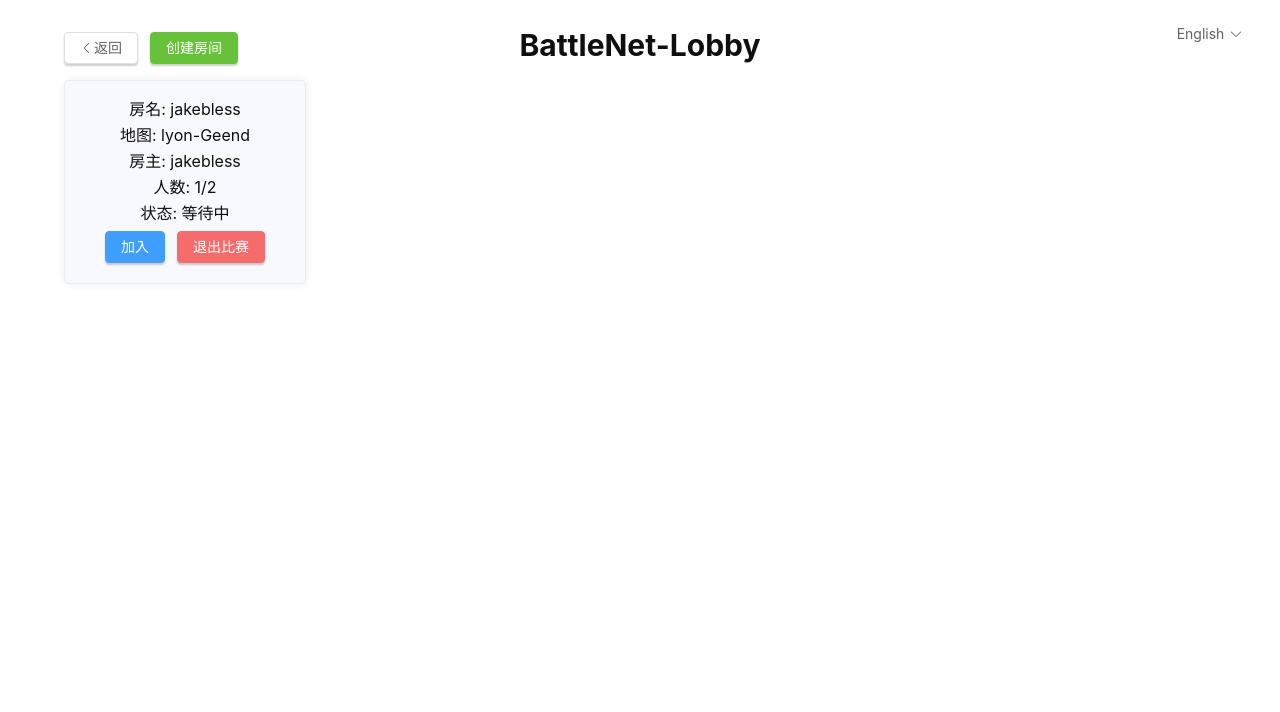
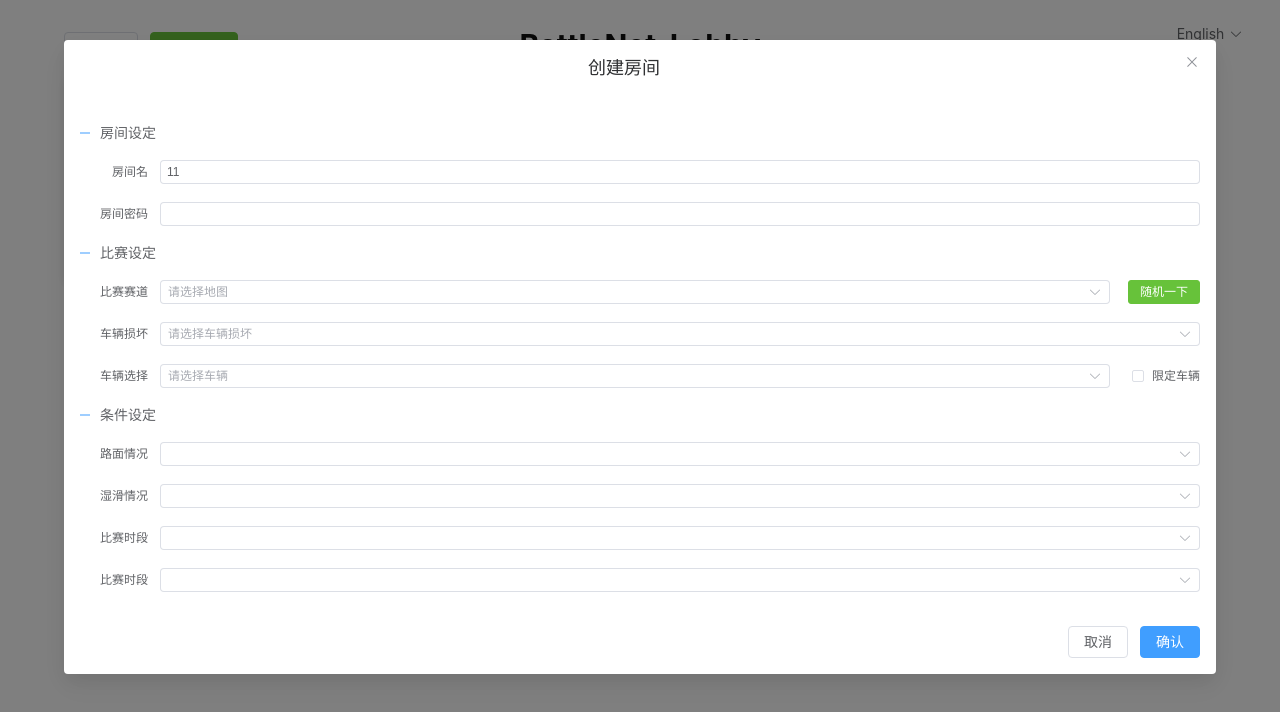
Before and after one commit to geekerlw/RBROnlineRacing, a Vue app in the folder rbnclient/: page /#/lobby in a window 1280 px wide. Shown: the top 712 px of the page. Built offline with nearby package versions, Linux system fonts and the light colour scheme.

Commit message:
update-ui-创建比赛

```diff
--- a/rbnclient/src-tauri/tauri.conf.json
+++ b/rbnclient/src-tauri/tauri.conf.json
@@ -33,8 +33,8 @@
         "fullscreen": false,
         "resizable": true,
         "title": "rbnclient",
-        "width": 800,
-        "height": 600
+        "width": 900,
+        "height": 700
       }
     ]
   }
--- /dev/null
+++ b/rbnclient/src/components/CreateOrEditRace.vue
@@ -0,0 +1,212 @@
+<template>
+  <!-- 利用element-plus的弹窗组件实现 -->
+  <el-dialog title="创建房间" v-model="dialogVisible" width="90%" top="5vh" class="dlog"  modal="false">
+    <el-form :model="form" size="small" :rules="rules" label-width="80px">
+      <div class="group-title">房间设定</div>
+      <el-form-item label="房间名" prop="name">
+        <el-input v-model="form.name"></el-input>
+      </el-form-item>
+      <el-form-item label="房间密码" prop="password">
+        <el-input v-model="form.password"></el-input>
+      </el-form-item>
+
+      <div class="group-title">比赛设定</div>
+      <el-form-item label="比赛赛道" prop="stage" class="multitem">
+        <el-select v-model="form.stage" placeholder="请选择地图" filterable>
+          <el-option
+            v-for="item in stageList"
+            :key="item.value"
+            :label="item.label"
+            :value="item.value"
+          ></el-option>
+        </el-select>
+        <el-button class="line-btn" @click="randomStage" type="success"
+          >随机一下</el-button
+        >
+      </el-form-item>
+      <!-- 车辆损坏 select -->
+      <el-form-item label="车辆损坏" prop="damage">
+        <el-select v-model="form.damage" placeholder="请选择车辆损坏">
+          <el-option
+            v-for="item in damageList"
+            :key="item.value"
+            :label="item.label"
+            :value="item.value"
+          ></el-option>
+        </el-select>
+      </el-form-item>
+      <!-- 车辆选择 select 支持搜索 -->
+      <el-form-item label="车辆选择" prop="car" class="multitem">
+        <el-select v-model="form.car" placeholder="请选择车辆" filterable>
+          <el-option
+            v-for="item in carList"
+            :key="item.value"
+            :label="item.label"
+            :value="item.value"
+          ></el-option>
+        </el-select>
+        <el-checkbox>
+          <span slot="label">限定车辆</span>
+        </el-checkbox>
+      </el-form-item>
+
+      <div class="group-title">条件设定</div>
+      <!-- 路面情况 -->
+      <el-form-item label="路面情况" prop="road">
+        <el-select v-model="form.road" placeholder="">
+          <el-option
+            v-for="item in roadList"
+            :key="item.value"
+            :label="item.label"
+            :value="item.value"
+          ></el-option>
+        </el-select>
+      </el-form-item>
+      <!-- 湿滑情况选择 -->
+      <el-form-item label="湿滑情况" prop="湿滑情况">
+        <el-select v-model="form.road" placeholder="">
+          <el-option
+            v-for="item in roadList"
+            :key="item.value"
+            :label="item.label"
+            :value="item.value"
+          ></el-option>
+        </el-select>
+      </el-form-item>
+      <el-form-item label="比赛时段" prop="路面情况">
+        <el-select v-model="form.road" placeholder="">
+          <el-option
+            v-for="item in roadList"
+            :key="item.value"
+            :label="item.label"
+            :value="item.value"
+          ></el-option>
+        </el-select>
+      </el-form-item>
+      <el-form-item label="比赛时段" prop="路面情况">
+        <el-select v-model="form.road" placeholder="">
+          <el-option
+            v-for="item in roadList"
+            :key="item.value"
+            :label="item.label"
+            :value="item.value"
+          ></el-option>
+        </el-select>
+      </el-form-item>
+    </el-form>
+
+    <template #footer>
+      <span class="dialog-footer">
+        <el-button @click="dialogVisible = false">取消</el-button>
+        <el-button type="primary"> 确认 </el-button>
+      </span>
+    </template>
+  </el-dialog>
+</template>
+<script setup>
+import { ref, reactive } from "vue";
+const dialogVisible = ref(false);
+const showCreateRace = () => {
+  dialogVisible.value = true;
+  console.log("showCreateRace");
+};
+const hideCreateRace = () => {
+  dialogVisible.value = false;
+};
+
+// 判断是否是编辑模式
+const editRaceId = ref("");
+
+const stageList = [
+  {
+    label: "hy",
+    value: "hy",
+  },
+  {
+    label: "com",
+    value: "com",
+  },
+];
+const damageList = [
+  {
+    label: "real",
+    value: "real",
+  },
+  {
+    label: "sim",
+    value: "sim",
+  },
+];
+const carList = [
+  {
+    label: "car1",
+    value: "car1",
+  },
+  {
+    label: "car2",
+    value: "car2",
+  },
+];
+const roadList = [
+  {
+    label: "road1",
+    value: "road1",
+  },
+  {
+    label: "road2",
+    value: "road2",
+  },
+];
+
+const rules = [];
+const form = reactive({
+  name: "11",
+  stage: "",
+  damage: "",
+  car: "",
+  road: '',
+});
+
+const randomStage = () => {
+  const index = Math.floor(Math.random() * stageList.length);
+  form.stage = stageList[index].value;
+};
+
+defineExpose({
+  showCreateRace,
+  hideCreateRace,
+});
+</script>
+<style lang="less" scoped>
+.group-title {
+  margin: 20px 0;
+  padding-left: 20px;
+  position: relative;
+  font-weight: bold;
+  text-align: left;
+
+  &::before {
+    content: "";
+    position: absolute;
+    left: 0;
+    top: 50%;
+    transform: translateY(-50%);
+    height: 1px;
+    width: 10px;
+    background-color: #409eff; //更改为你想要的颜色
+  }
+}
+.multitem :deep(.el-form-item__content){
+  display: flex;
+  justify-content: space-between;
+}
+.multitem :deep(.el-select){
+  width: calc(100% - 90px);
+}
+:global(.el-dialog__body){
+  padding-top: 10px;
+}
+// .line-btn {
+//   margin-top: 10px;
+// }
+</style>
--- a/rbnclient/src/pages/Lobby.vue
+++ b/rbnclient/src/pages/Lobby.vue
@@ -2,53 +2,95 @@
   <div class="lobby">
     <div class="title">
       <div class="left-group">
-            <el-button class="rb" type="default" @click="goHome"><el-icon><ArrowLeft /></el-icon>返回</el-button>
-            <el-button class="cr" type="success" @click="back">创建房间</el-button>
+        <el-button class="rb" type="default" @click="goHome"
+          ><el-icon><ArrowLeft /></el-icon>返回</el-button
+        >
+        <el-button class="cr" type="success" @click="showCreateRace"
+          >创建房间</el-button
+        >
       </div>
-        {{$t('lobbyTitle')}}
+      {{ $t("lobbyTitle") }}
     </div>
     <div class="block20"></div>
-    <div class="roomlist">
-      <div class="item">
-        <div class="name line">房名: jakebless</div>
-        <div class="map line">地图: lyon-Geend</div>
-        <div class="roomowener line">房主: jakebless</div>
-        <div class="roomusers line">人数: 1/2</div>
-        <div class="status line">状态: 等待中</div>
+    <div class="racelist">
+      <div class="item" v-for="(race, index) in raceList" :key="race">
+        <div class="name line">房名: {{ race.name }}</div>
+        <div class="stage line">地图: {{ race.stage }}</div>
+        <div class="owner line">房主: {{ race.owner }}</div>
+        <div class="players line">人数: {{ race.players }}/8</div>
+        <div class="status line">状态: {{ stateText(race.state) }}</div>
         <div class="action">
-          <el-button type="primary" @click="back">加入</el-button>
-          <el-button type="danger" @click="back">退出比赛</el-button>
+          <el-button type="primary" v-if="race.state == '等待中'" @click="back"
+            >加入</el-button
+          >
+          <el-button type="danger" v-if="race.state == '进行中'" @click="back"
+            >退出比赛</el-button
+          >
         </div>
       </div>
     </div>
   </div>
+  <CreateOrEditRace ref="createRef"></CreateOrEditRace>
   <!-- <router-link :to="'/room/' + room">{{room}}</router-link> -->
 </template>
 
 <script setup>
-import { ref, onMounted } from "vue";
+import { ref, onMounted, computed } from "vue";
 import { useRouter } from "vue-router";
+import CreateOrEditRace from "../components/CreateOrEditRace.vue";
+
 const router = useRouter();
 const goHome = () => {
   router.push("/home");
 };
-
 const back = () => {
   history.back();
 };
 
-const dataList = ref([]);
+const roomMockList = [
+  {
+    name: "jakebless",
+    stage: "lyon-Geend",
+    owner: "jakebless",
+    players: 5,
+    state: "等待中",
+  },
+];
+
+const raceList = ref([]);
+
+const stateText = (state) => {
+  switch (state) {
+    case "等待中":
+      return "等待中";
+    case "进行中":
+      return "进行中";
+    case "已结束":
+      return "已结束";
+    default:
+      return "未知";
+  }
+};
+
+const createRef = ref(null);
+const showCreateRace = () => {
+  createRef.value.showCreateRace();
+};
+
+const ssadsds = ref(null);
+
 onMounted(() => {
-  dataList.value = ["room1", "room2", "room3"];
+  raceList.value = roomMockList;
+  showCreateRace();
 });
 </script>
 
 <style lang="less" scoped>
-.lobby{
+.lobby {
   width: 100%;
   cursor: default;
 }
-.title{
+.title {
   font-size: 30px;
   font-weight: bold;
   text-align: center;
@@ -56,26 +98,26 @@ onMounted(() => {
   position: relative;
   margin: 0 auto;
   width: 90%;
-    .left-group{
+  .left-group {
     left: 0;
     position: absolute;
   }
 }
-.roomlist{
+.racelist {
   display: flex;
   width: 90%;
   margin: 0 auto;
   justify-content: flex-start;
-    .item{
+  .item {
     width: 200px;
     border: 1px solid #ededed;
     padding: 20px;
     border-radius: 5px;
     background: #f8f8ff;
     box-shadow: 0 0 10px #ededed;
-        .line{
+    .line {
       margin-bottom: 10px;
     }
   }
 }
-</style>>
+</style>
--- a/rbnclient/src/styles.css
+++ b/rbnclient/src/styles.css
@@ -93,60 +93,11 @@ h1 {
   text-align: center;
 }
 
-input,
-button {
-  border-radius: 8px;
-  border: 1px solid transparent;
-  padding: 0.6em 1.2em;
-  font-size: 1em;
-  font-weight: 500;
-  font-family: inherit;
-  color: #0f0f0f;
-  background-color: #ffffff;
-  transition: border-color 0.25s;
-  box-shadow: 0 2px 2px rgba(0, 0, 0, 0.2);
-}
-
-button {
-  cursor: pointer;
-}
-
-button:hover {
-  border-color: #396cd8;
-}
-button:active {
-  border-color: #396cd8;
-  background-color: #e8e8e8;
-}
-
-input,
-button {
-  outline: none;
-}
 
 #greet-input {
   margin-right: 5px;
 }
 
-@media (prefers-color-scheme: dark) {
-  :root {
-    color: #f6f6f6;
-    background-color: #2f2f2f;
-  }
-
-  a:hover {
-    color: #24c8db;
-  }
-
-  input,
-  button {
-    color: #ffffff;
-    background-color: #0f0f0f98;
-  }
-  button:active {
-    background-color: #0f0f0f69;
-  }
-}
 
 html,body{
   width: 100%;
```
Also changed, not shown: rbnclient/src/components/Test.vue (added, +82 -0 lines). Lines whose indentation alone changed are shown as unchanged.
